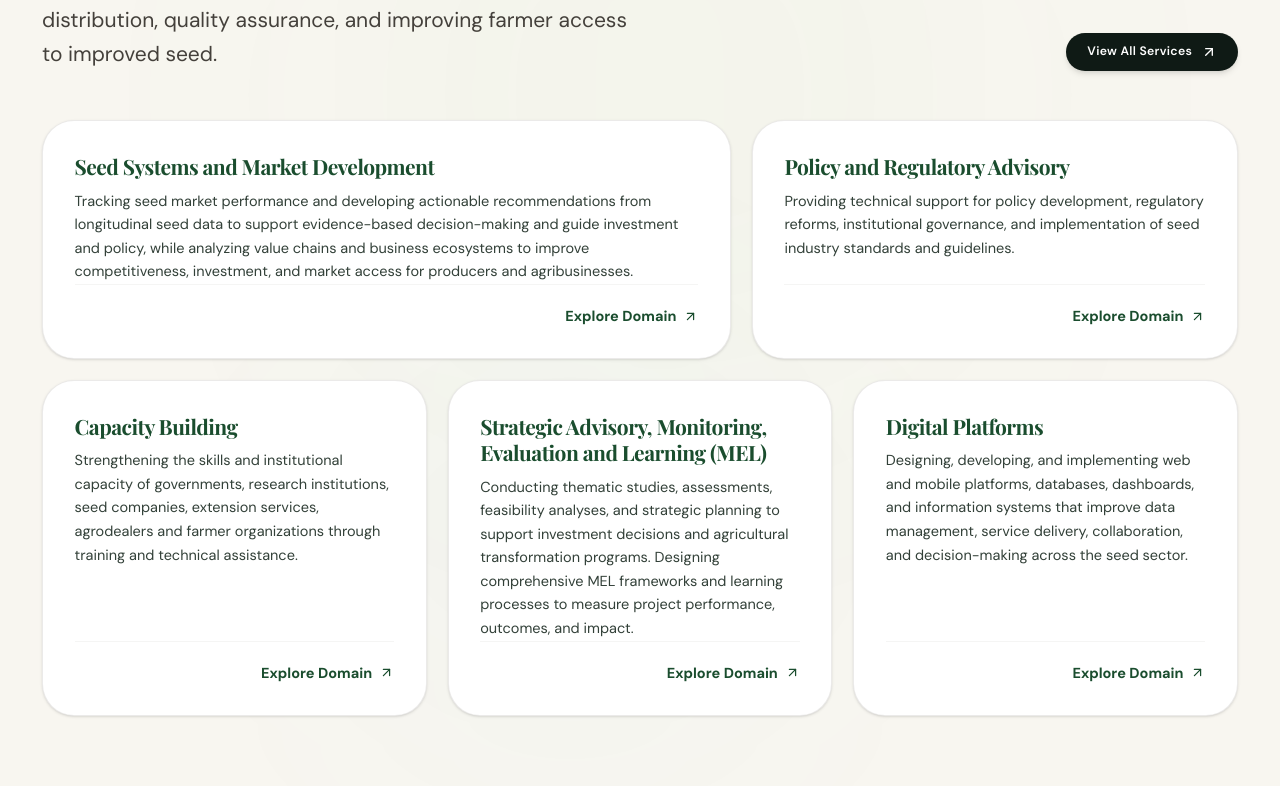
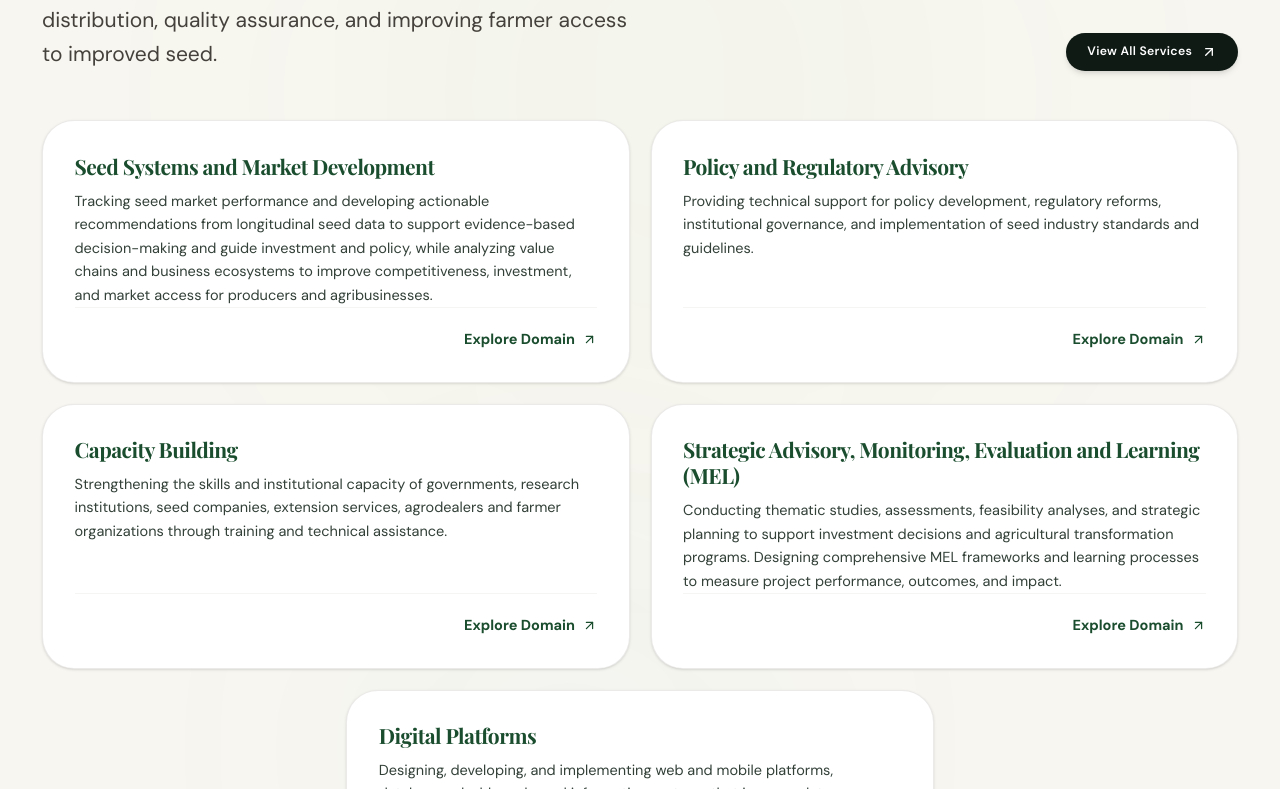
Before and after one commit to KenanWilliam/agri-v1, a Next.js app: page /en/about in a window 1280 px wide. Shown: the part 2971-3760 px from the top of the page. Built offline with nearby package versions, Linux system fonts and the light colour scheme.

Commit message:
layout(about): arrange Our Expertise cards in a 2-column layout with centered 5th card

```diff
--- a/components/motion/services-bento-grid.tsx
+++ b/components/motion/services-bento-grid.tsx
@@ -9,8 +9,7 @@ export interface ServicePillar {
   key: string
   title: string
   desc: string
-  colSpanMd: string
-  colSpanLg: string
+  gridClass: string
   route: string
 }
 
@@ -21,7 +20,7 @@ interface BentoCardProps {
 function BentoCard({ pillar }: BentoCardProps) {
   return (
     <div
-      className={`group relative rounded-[24px] sm:rounded-[28px] lg:rounded-[32px] overflow-hidden flex flex-col justify-between h-full p-5 sm:p-7 lg:p-7 xl:p-9 bg-white border border-stone-200/80 text-deep-forest shadow-sm hover:shadow-xl hover:border-primary-green/30 hover:-translate-y-1.5 transition-all duration-300 ${pillar.colSpanMd} ${pillar.colSpanLg}`}
+      className={`group relative rounded-[24px] sm:rounded-[28px] lg:rounded-[32px] overflow-hidden flex flex-col justify-between h-full p-5 sm:p-7 lg:p-7 xl:p-9 bg-white border border-stone-200/80 text-deep-forest shadow-sm hover:shadow-xl hover:border-primary-green/30 hover:-translate-y-1.5 transition-all duration-300 ${pillar.gridClass}`}
     >
       {/* Content */}
       <div className="space-y-3">
@@ -57,28 +56,23 @@ export default function ServicesBentoGrid() {
 
   const cardLayouts = [
     {
-      colSpanMd: 'md:col-span-2',
-      colSpanLg: 'lg:col-span-7',
+      gridClass: 'md:col-span-2',
       route: '/our-work/project-implementation',
     },
     {
-      colSpanMd: 'md:col-span-1',
-      colSpanLg: 'lg:col-span-5',
+      gridClass: 'md:col-span-2',
       route: '/our-work/client-advisory',
     },
     {
-      colSpanMd: 'md:col-span-1',
-      colSpanLg: 'lg:col-span-4',
+      gridClass: 'md:col-span-2',
       route: '/our-work/capacity-building',
     },
     {
-      colSpanMd: 'md:col-span-1',
-      colSpanLg: 'lg:col-span-4',
+      gridClass: 'md:col-span-2',
       route: '/our-work/technical-studies',
     },
     {
-      colSpanMd: 'md:col-span-1',
-      colSpanLg: 'lg:col-span-4',
+      gridClass: 'md:col-span-2 md:col-start-2',
       route: '/our-work/digital-platforms',
     },
   ]
@@ -88,8 +82,7 @@ export default function ServicesBentoGrid() {
     key: String(idx),
     title: card.title,
     desc: card.desc,
-    colSpanMd: cardLayouts[idx]?.colSpanMd || 'md:col-span-1',
-    colSpanLg: cardLayouts[idx]?.colSpanLg || 'lg:col-span-4',
+    gridClass: cardLayouts[idx]?.gridClass || 'md:col-span-2',
     route: cardLayouts[idx]?.route || '/our-work',
   }))
 
@@ -120,8 +113,8 @@ export default function ServicesBentoGrid() {
           </Link>
         </div>
 
-        {/* Bento Grid with stretch heights and perfectly aligned row baselines */}
-        <div className="grid grid-cols-1 md:grid-cols-2 lg:grid-cols-12 gap-5 lg:gap-6 items-stretch">
+        {/* 2-Column Layout with the last unpaired card centered */}
+        <div className="grid grid-cols-1 md:grid-cols-4 gap-5 lg:gap-6 items-stretch">
           {pillars.map((pillar) => (
             <BentoCard key={pillar.key} pillar={pillar} />
           ))}
```
